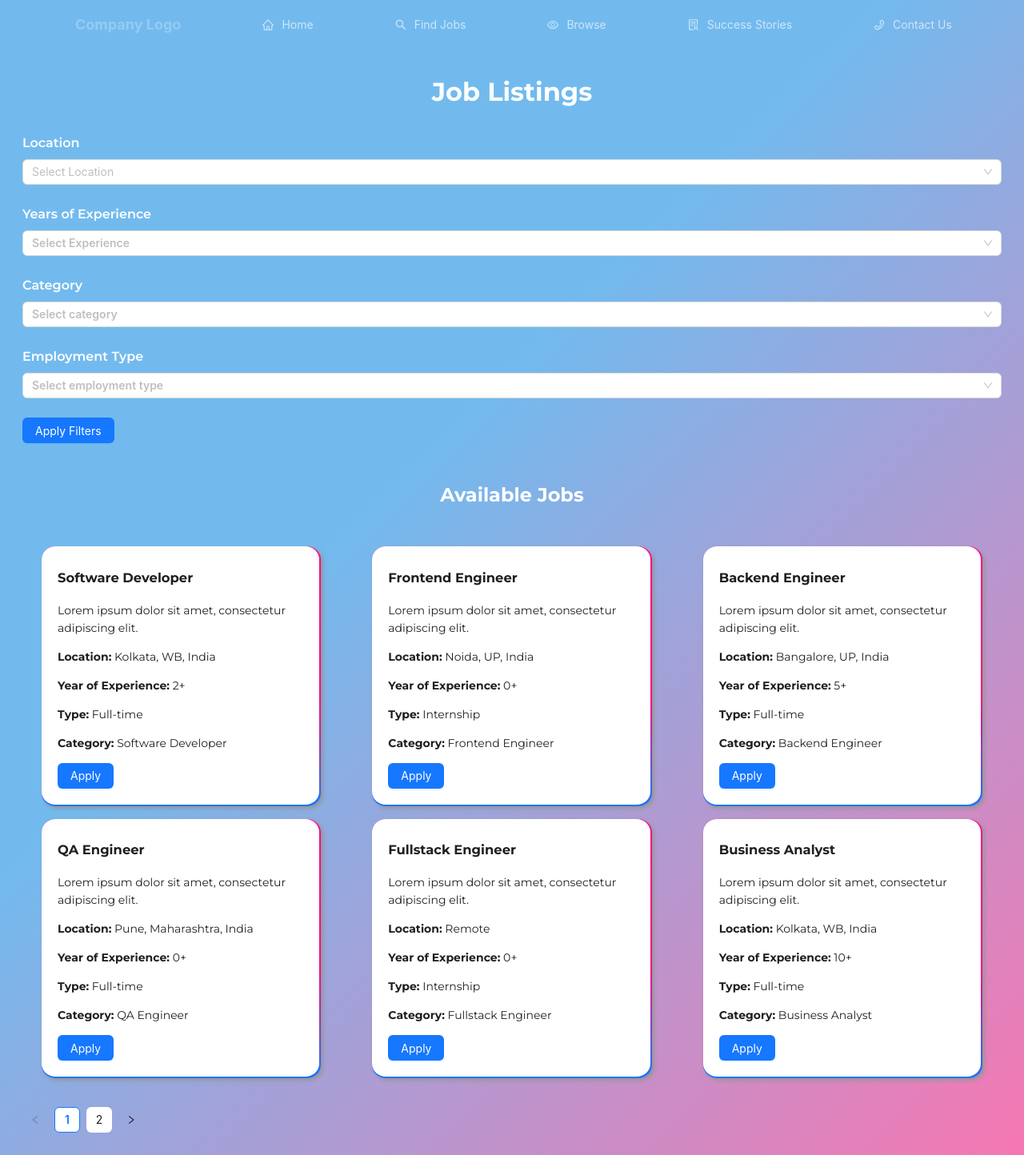
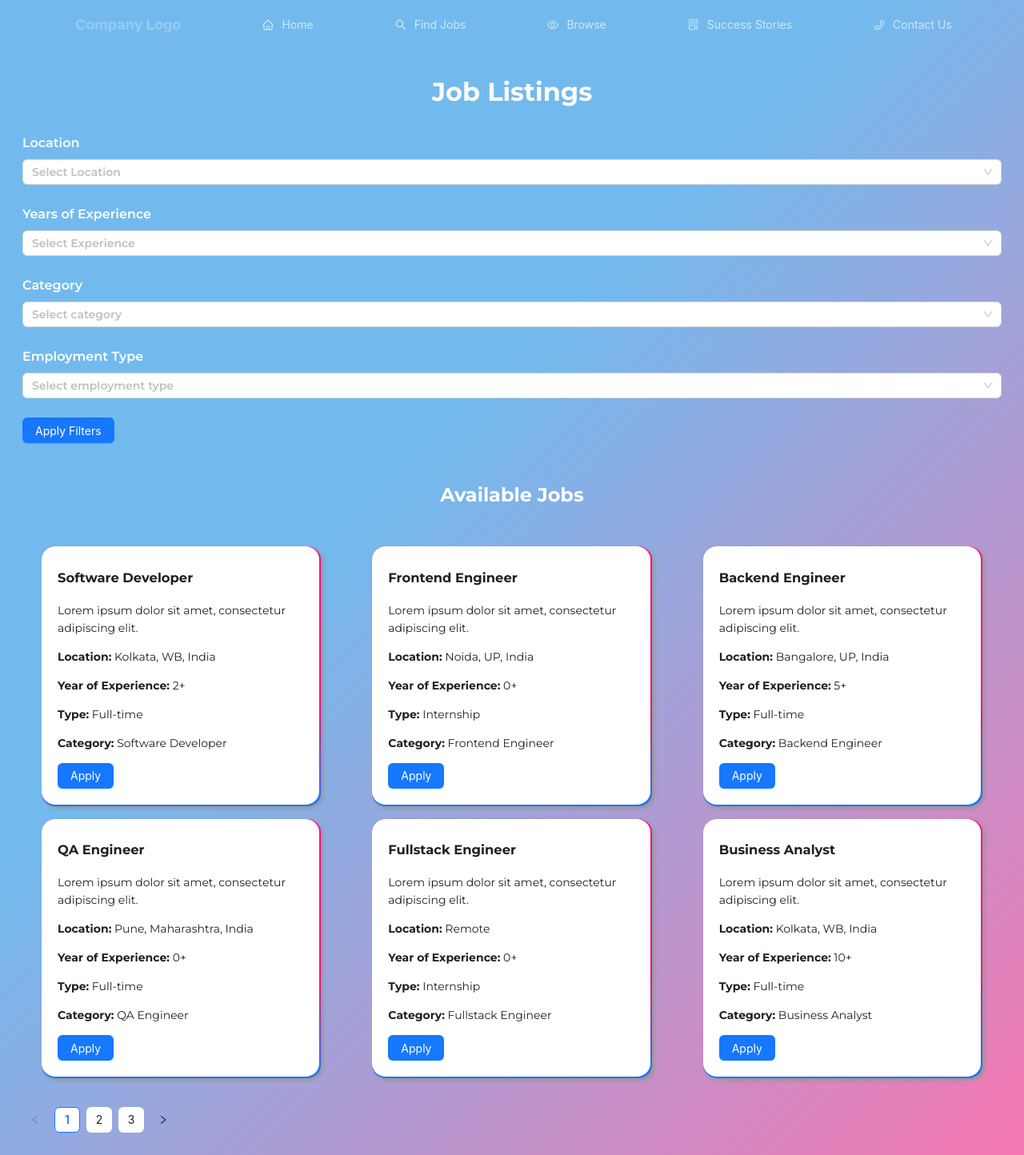
Before and after one commit to abhishekrathi16/job_listing, a React (Create React App) app: page / in a window 1280 px wide. Shown: the whole page at 80% size. Built offline with nearby package versions, Linux system fonts and the light colour scheme.

Commit message:
refactor: refactor code

```diff
--- a/src/components/Filters.jsx
+++ b/src/components/Filters.jsx
@@ -1,61 +1,108 @@
-import React from 'react';
-import { Form, Select, Button } from 'antd';
+import React from "react";
+import { Form, Select, Button } from "antd";
 
 const { Option } = Select;
 
+const locations = [
+  "Remote",
+  "New Delhi, Delhi, India",
+  "Chennai, Tamil Nadu, India",
+  "Hyderabad, Telangana, India",
+  "Bangalore, Karnataka, India",
+  "Mumbai, Maharashtra, India",
+  "Pune, Maharashtra, India",
+  "Gurgaon, Haryana, India",
+  "Noida, UP, India",
+  "Kolkata, WB, India",
+];
+
+const experiences = ["0+", "1+", "2+", "5+", "10+"];
+
+const categories = [
+  "Software Developer",
+  "Frontend Engineer",
+  "Backend Engineer",
+  "Fullstack Engineer",
+  "QA Engineer",
+  "Android Developer",
+  "iOS Developer",
+  "Data Scientist",
+  "Business Analyst",
+  "Data Analyst",
+  "Founding Engineer",
+];
+
+const types = ["Full-time", "Internship"];
+
 const Filters = ({ onFilter }) => {
-  const onFinish = values => {
+  const onFinish = (values) => {
     onFilter(values);
   };
 
   return (
     <Form onFinish={onFinish} layout="vertical">
-    {/* location filter */}
-      <Form.Item name="location" label="Location" >
-      <Select placeholder="Select Location">
-          <Option value="Remote">Remote</Option>
-          <Option value="New Delhi, Delhi, India">New Delhi, Delhi, India</Option>
-          <Option value="Chennai, Tamil Nadu, India">Chennai, Tamil Nadu, India</Option>
-          <Option value="Hyderabad, Telangana, India">Hyderabad, Telangana, India</Option>
-          <Option value="Bangalore, Karnataka, India">Bangalore, Karnataka, India</Option>
-          <Option value="Mumbai, Maharashtra, India">Mumbai, Maharashtra, India</Option>
-          <Option value="Pune, Maharashtra, India">Pune, Maharashtra, India</Option>
-          <Option value="Gurgaon, Haryana, India">Gurgaon, Haryana, India</Option>
-          <Option value="Noida, UP, India">Noida, UP, India</Option>
-          <Option value="Kolkata, WB, India">Kolkata, WB, India</Option>
+      {/* location filter */}
+      <Form.Item
+        name="location"
+        label="Location"
+        style={{ fontWeight: 600, color: "#fff", fontFamily: "Montserrat" }}
+      >
+        <Select
+          placeholder="Select Location"
+          style={{ fontFamily: "Montserrat" }}
+        >
+          <Option value="">None</Option>
+          {locations.map((location) => (
+            <Option value={location}>{location}</Option>
+          ))}
         </Select>
       </Form.Item>
       {/* Experience filter */}
-      <Form.Item name="experience" label="Years of Experience" style={{fontWeight:600, color:"#fff", fontFamily:"Montserrat"}}>
-        <Select placeholder="Select Experience">
-          <Option value="0+">0+</Option>
-          <Option value="1+">1+</Option>
-          <Option value="2+">2+</Option>
-          <Option value="5+">5+</Option>
-          <Option value="10+">10+</Option>
+      <Form.Item
+        name="experience"
+        label="Years of Experience"
+        style={{ fontWeight: 600, color: "#fff", fontFamily: "Montserrat" }}
+      >
+        <Select
+          placeholder="Select Experience"
+          style={{ fontFamily: "Montserrat" }}
+        >
+          <Option value="">None</Option>
+          {experiences.map((experience) => {
+            return <Option value={experience}>{experience}</Option>;
+          })}
         </Select>
       </Form.Item>
       {/* Category type */}
-      <Form.Item name="category" label="Category" style={{fontWeight:600, color:"#fff", fontFamily:"Montserrat"}}>
-        <Select placeholder="Select category">
-          <Option value="Software Developer">Software Developer</Option>
-          <Option value="Frontend Engineer">Frontend Engineer</Option>
-          <Option value="Backend Engineer">Backend Engineer</Option>
-          <Option value="Fullstack Engineer">Fullstack Engineer</Option>
-          <Option value="QA Engineer">QA Engineer</Option>
-          <Option value="Android Developer">Android Developer</Option>
-          <Option value="iOS Developer">iOS Developer</Option>
-          <Option value="Data Scientist">Data Scientist</Option>
-          <Option value="Business Analyst">Business Analyst</Option>
-          <Option value="Data Analyst">Data Analyst</Option>
-          <Option value="Founding Engineer">Founding Engineer</Option>
+      <Form.Item
+        name="category"
+        label="Category"
+        style={{ fontWeight: 600, color: "#fff", fontFamily: "Montserrat" }}
+      >
+        <Select
+          placeholder="Select category"
+          style={{ fontFamily: "Montserrat" }}
+        >
+          <Option value="">None</Option>
+          {categories.map((category) => {
+            return <Option value={category}>{category}</Option>;
+          })}
         </Select>
       </Form.Item>
       {/* Employment Type */}
-      <Form.Item name="type" label="Employment Type" style={{fontWeight:600, color:"#fff", fontFamily:"Montserrat"}}>
-        <Select placeholder="Select employment type">
-          <Option value="Full-time">Full-time</Option>k
-          <Option value="Internship">Internship</Option>
+      <Form.Item
+        name="type"
+        label="Employment Type"
+        style={{ fontWeight: 600, color: "#fff", fontFamily: "Montserrat" }}
+      >
+        <Select
+          placeholder="Select employment type"
+          style={{ fontFamily: "Montserrat" }}
+        >
+          <Option value="">None</Option>
+          {types.map((type) => {
+            return <Option value={type}>{type}</Option>;
+          })}
         </Select>
       </Form.Item>
       <Form.Item>
--- a/src/components/JobPage.jsx
+++ b/src/components/JobPage.jsx
@@ -91,8 +91,35 @@ const jobsData = [
     title: "Fullstack Engineer",
     description: "Lorem ipsum dolor sit amet, consectetur adipiscing elit.",
     location: "Chennai, Tamil Nadu, India",
+    experience: "1+",
+    type: "Full-time",
+    category: "Fullstack Engineer",
+  },
+  {
+    id: 11,
+    title: "iOS Developer",
+    description: "Lorem ipsum dolor sit amet, consectetur adipiscing elit.",
+    location: "Gurgaon, Haryana, India",
     experience: "2+",
     type: "Full-time",
+    category: "iOS Developer",
+  },
+  {
+    id: 12,
+    title: "Backend Engineer",
+    description: "Lorem ipsum dolor sit amet, consectetur adipiscing elit.",
+    location: "Mumbai, Maharashtra, India",
+    experience: "2+",
+    type: "Internship",
+    category: "Backend Engineer",
+  },
+  {
+    id: 13,
+    title: "Fullstack Engineer",
+    description: "Lorem ipsum dolor sit amet, consectetur adipiscing elit.",
+    location: "New Delhi, Delhi, India",
+    experience: "1+",
+    type: "Internship",
     category: "Fullstack Engineer",
   },
 ];
@@ -147,7 +174,16 @@ const JobPage = () => {
       <div style={{ padding: "20px" }}>
         <h1 style={{ paddingBottom: "10px" }}>Job Listings</h1>
         <Filters onFilter={handleFilter} />
-        <h2 style={{fontFamily:"Montserrat", color:"white", textAlign:"center", margin:"50px 0px"}}>Available Jobs</h2>
+        <h2
+          style={{
+            fontFamily: "Montserrat",
+            color: "white",
+            textAlign: "center",
+            margin: "50px 0px",
+          }}
+        >
+          Available Jobs
+        </h2>
         <JobList
           jobs={filteredJobs}
           currentPage={currentPage}
```
